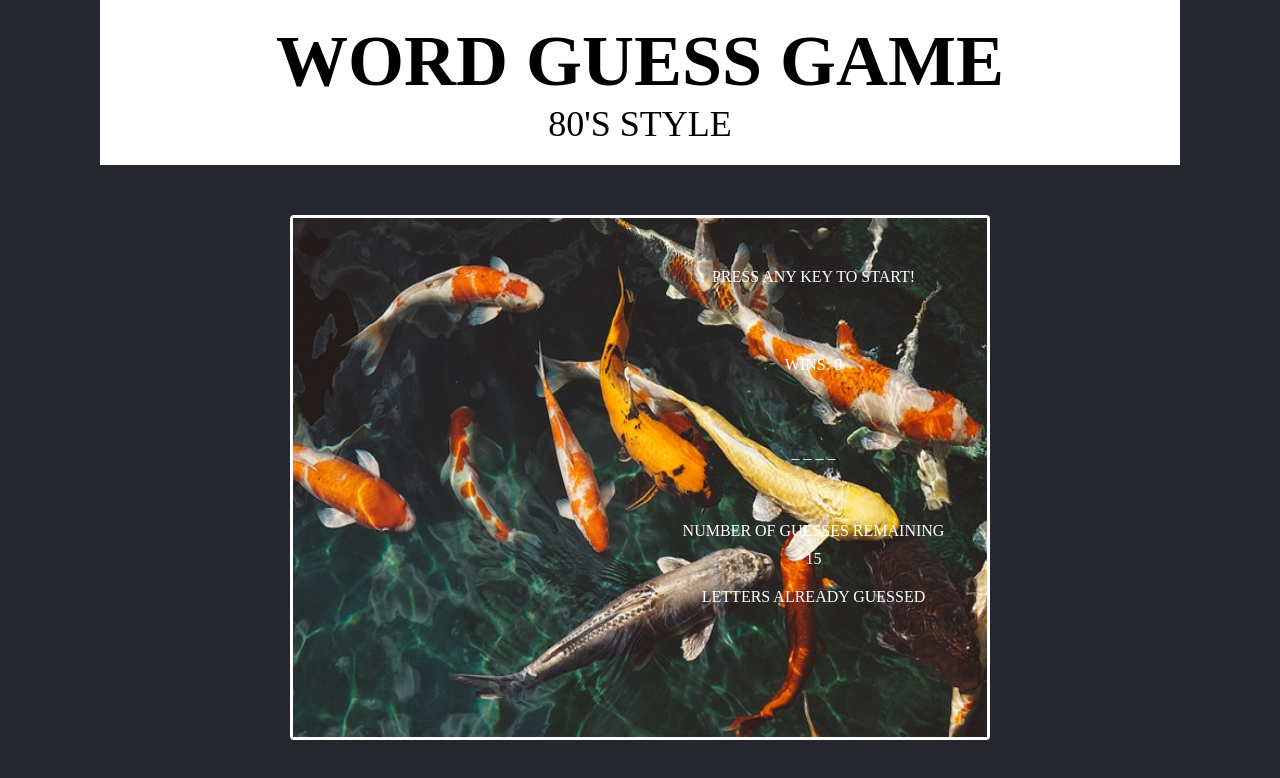
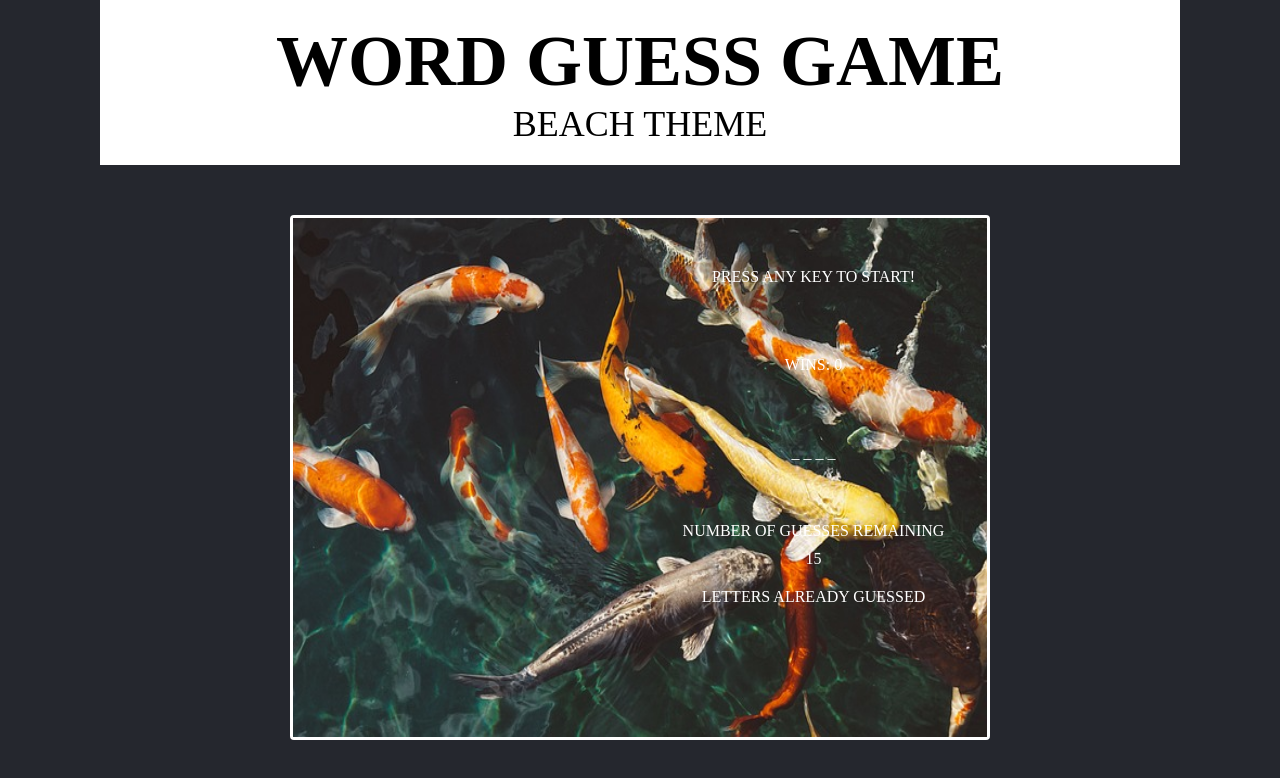
Before and after one commit to graysonm23/Word-Guess-Game, a plain HTML site: page index.html in a window 1280 px wide. Drawn offline with Linux system fonts and the light colour scheme; a web font is replaced by a local one.

Commit message:
changing the theme on header

```diff
--- a/assets/javascript/game.js
+++ b/assets/javascript/game.js
@@ -27,7 +27,6 @@ function resetFunc() {
   underScore = [];
   docUnderScore[0].innerHTML = generateUnderscore().join(" ");
   generateUnderscore;
-  document.getElementById("imgdivid").src = "";
 }
 
 function generateUnderscore() {
--- a/index.html
+++ b/index.html
@@ -10,7 +10,7 @@
   <body>
     <header>
       <h1>WORD GUESS GAME</h1>
-      <span id="gentag">80'S STYLE</span>
+      <span id="gentag">BEACH THEME</span>
     </header>
     <body>
       <div class="sectionwrapper">
```
